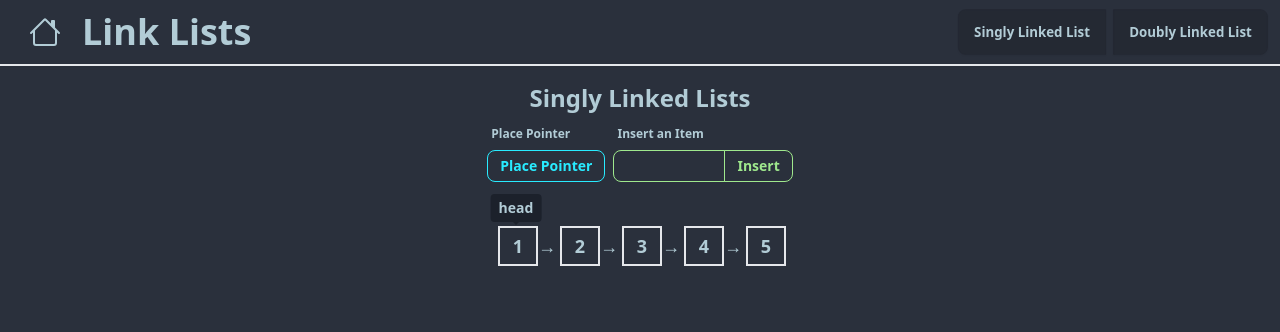
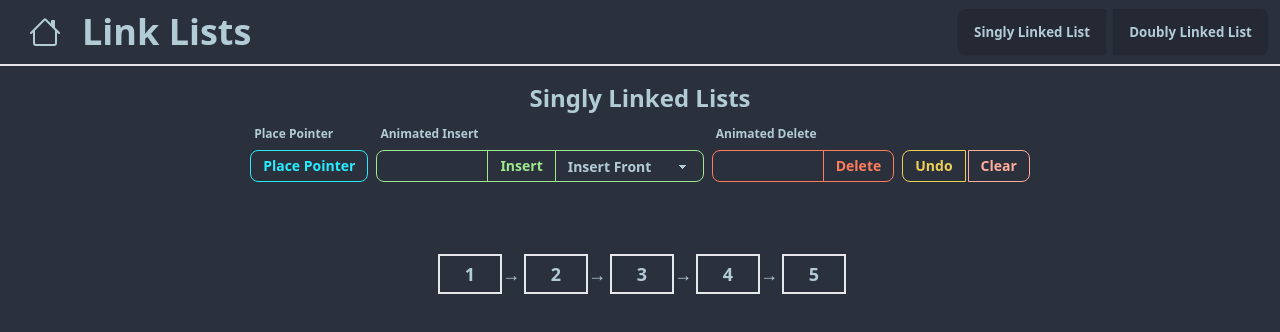
Before and after one commit to alexespejo/dsa-visualizer, a Svelte app: page /linklist/singly in a window 1280 px wide. Shown: the top 332 px of the page. Built offline with nearby package versions, Linux system fonts and the light colour scheme.

Commit message:
linkedlist stuff

```diff
--- a/src/routes/LinkList/SinglyLinked.svelte
+++ b/src/routes/LinkList/SinglyLinked.svelte
@@ -8,11 +8,98 @@
  import Label from "../../components/custom/Inputs/Label.svelte";
  import Button from "../../components/custom/Button.svelte";
  import NumberInput from "../../components/custom/Inputs/NumberInput.svelte";
+ import FormTrigger from "../../components/custom/layout/FormTrigger.svelte";
  import Join from "../../components/custom/layout/Join.svelte";
 
  let list = [1, 2, 3, 4, 5];
+ let prevList = [...list];
 
  let numberToInsert: number;
+ let marker: number;
+ let insertionType: string;
+ let indexToInsert: number;
+ let numberToDelete: number;
+
+ function animateInsert() {
+  if (!numberToInsert) return;
+  // insert at a position in the linked list
+  function insertPos() {
+   if (marker === indexToInsert) {
+    let temp = [...list];
+    temp.splice(indexToInsert, 0, numberToInsert);
+    list = temp;
+    clearInterval(interval);
+    numberToInsert = null;
+    return;
+   }
+
+   if (marker !== null) {
+    marker++;
+   } else {
+    marker = 0;
+   }
+  }
+  //insert to the back of the linkedlist
+  function insertBack() {
+   if (marker === list.length) {
+    list = [...list, numberToInsert];
+    clearInterval(interval);
+    numberToInsert = null;
+    return;
+   }
+
+   if (marker !== null) {
+    marker++;
+   } else {
+    marker = 0;
+   }
+  }
+  // insert to the front of the linkedlist
+  function insertFront() {
+   list = [numberToInsert, ...list];
+   numberToInsert = null;
+  }
+
+  let interval: any;
+  prevList = [...list];
+  if (insertionType === "Insert Front") {
+   insertFront();
+  } else if (insertionType === "Insert Back") {
+   interval = setInterval(insertBack, 250);
+  } else if (insertionType === "Insert Position") {
+   interval = setInterval(insertPos, 250);
+  }
+  marker = null;
+ }
+
+ function animateDelete() {
+  if (!numberToDelete) return;
+
+  function remove() {
+   if (list[marker] === numberToDelete) {
+    prevList = [...list];
+    let temp = [...list];
+    temp.splice(marker, 1);
+    list = temp;
+    clearInterval(interval);
+    numberToDelete = null;
+    marker = null;
+    return;
+   } else if (marker > list.length) {
+    clearInterval(interval);
+    numberToDelete = null;
+    marker = null;
+    return;
+   }
+   if (marker !== null) {
+    marker++;
+   } else {
+    marker = 0;
+   }
+  }
+  marker = null;
+  const interval = setInterval(remove, 250);
+ }
 </script>
 
 <Layout dataStructure="LL">
@@ -25,27 +112,75 @@
 
   <!-- Insert an Item -->
   <FormControl>
-   <Label>Insert an Item</Label>
-   <Join>
+   <Label>Animated Insert</Label>
+   <FormTrigger onTrigger={animateInsert}>
     <NumberInput bind:value={numberToInsert} color="primary" />
-    <Button color="primary">Insert</Button>
+    {#if insertionType === "Insert Position"}
+     <NumberInput
+      color="primary"
+      placeholder="Index"
+      bind:value={indexToInsert}
+     />
+    {/if}
+    <Button
+     color="primary"
+     disabled={insertionType === "Insert Position" && !indexToInsert}
+     >Insert</Button
+    >
+    <select
+     class="select select-bordered select-sm max-w-xs w-fit join-item select-primary"
+     bind:value={insertionType}
+    >
+     <option selected>Insert Front</option>
+     <option>Insert Back</option>
+     <option>Insert Position</option>
+    </select>
+   </FormTrigger>
+  </FormControl>
+
+  <!-- Delete an Item -->
+  <FormControl>
+   <Label>Animated Delete</Label>
+   <FormTrigger onTrigger={animateDelete}>
+    <NumberInput bind:value={numberToDelete} color="secondary" />
+    <Button color="secondary">Delete</Button>
+   </FormTrigger>
+  </FormControl>
+
+  <!-- Misc -->
+  <FormControl>
+   <HiddenLabel />
+   <Join classList="space-x-0.5">
+    <Button color="warning">Undo</Button>
+    <Button color="error">Clear</Button>
    </Join>
   </FormControl>
  </Controls>
 
  <Visualize>
-  <div class="flex font-bold text-lg items-center mt-10">
+  <div
+   class="flex flex-wrap justify-center font-bold text-lg items-center mt-10"
+  >
    {#each list as item, index}
-    <div class={`${index === 0 ? "tooltip tooltip-open" : ""}`} data-tip="head">
-     <div class="border-2 w-10 h-10 flex items-center justify-center ml-1">
-      <div class={`flex items-center`}>
-       {item}
+    <div class="flex flex-col items-center justify-center">
+     {#if index === marker}
+      <span class="text-info"> &darr; </span>
+     {:else}
+      &nbsp;
+     {/if}
+     <div class="flex items-center">
+      <div class="border-2 w-16 h-10 flex items-center justify-center ml-1">
+       <div class={`flex items-center`}>
+        {item}
+       </div>
       </div>
+      {#if index < list.length - 1}
+       <span class="tooltip tooltip-bottom cursor-pointer" data-tip="getNext()">
+        &rarr;
+       </span>
+      {/if}
      </div>
     </div>
-    {#if index < list.length - 1}
-     &rarr;
-    {/if}
    {/each}
   </div>
  </Visualize>
--- a/src/routes/SortingAlgorithms/Merge.svelte
+++ b/src/routes/SortingAlgorithms/Merge.svelte
@@ -26,8 +26,7 @@
    }
    i++;
    if (i >= unSortNums.length) {
-    clearInterval(intervalIdWithLimit); // Stop the loop
-    // console.log("Loop stopped after " + maxIterations + " iterations.");
+    clearInterval(intervalIdWithLimit);
    }
   }
 
```
